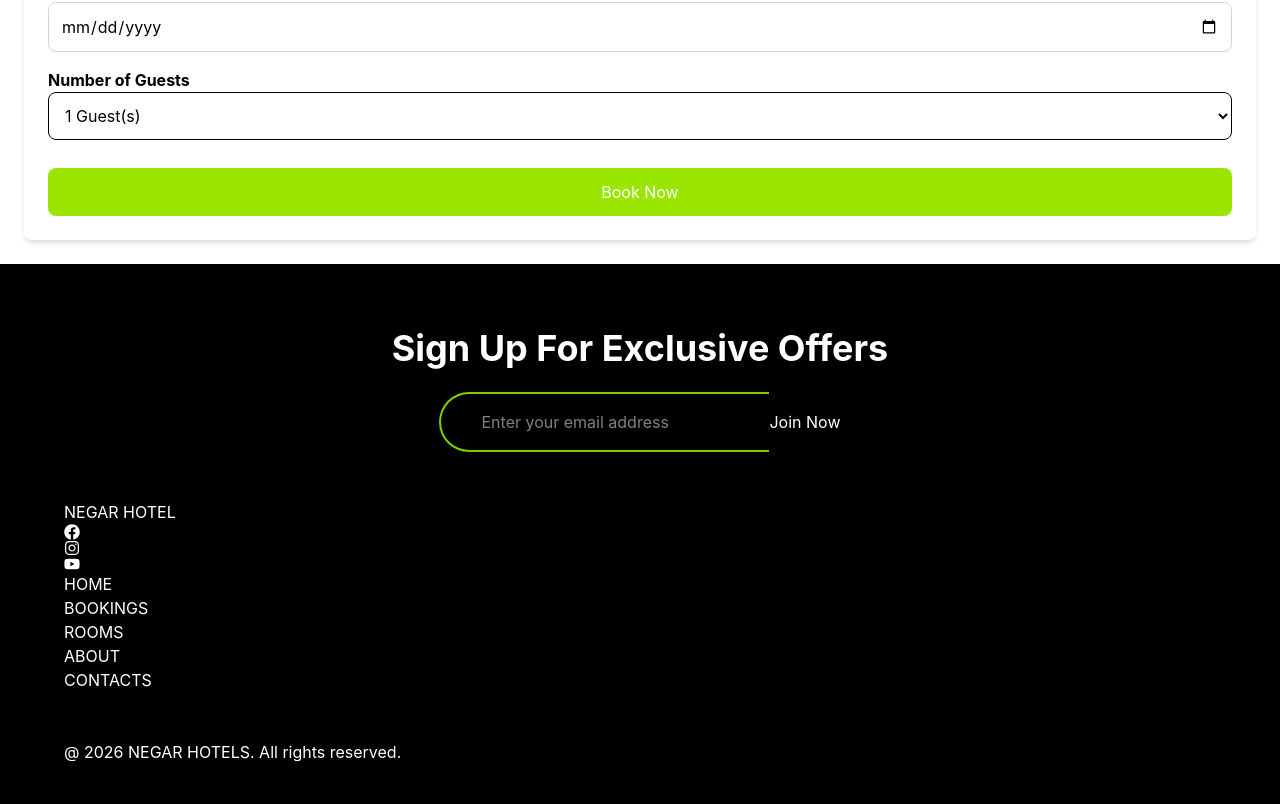
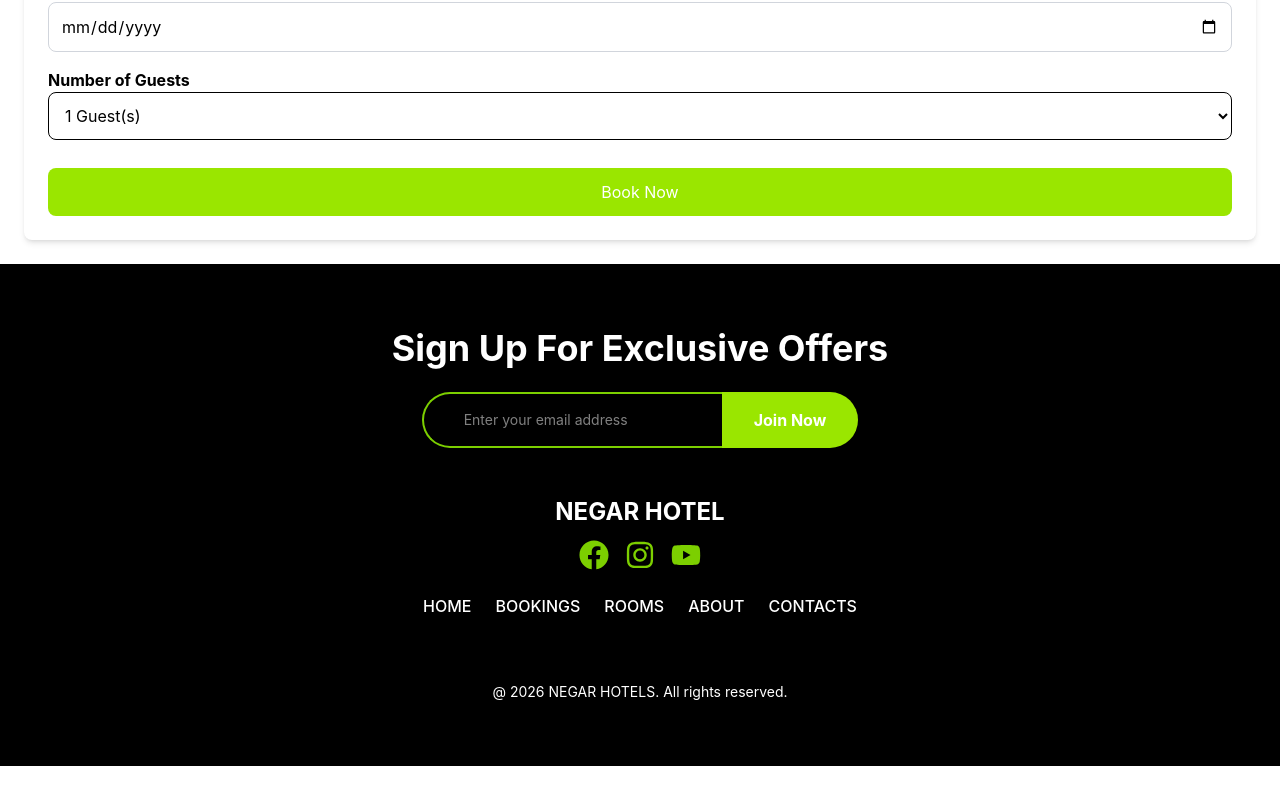
Before and after one commit to Mukhtarrahimi/Hotel-Reservation, a React app in the folder frontend/: page /room/1 in a window 1280 px wide. Shown: the part 1922-2726 px from the top of the page. After the commit the page ends 2688 px from the top, so only its background shows below. Built offline with nearby package versions, Linux system fonts and the light colour scheme; the HTML template or start-up script is replaced by a standard one.

Commit message:
frontend code finished

```diff
--- a/frontend/src/components/Footer.jsx
+++ b/frontend/src/components/Footer.jsx
@@ -8,31 +8,31 @@ function Footer() {
       <div className="grid place-content-center gap-6 text-center">
         <h2 className="text-4xl font-bold">Sign Up For Exclusive Offers</h2>
         <div className="flex items-center justify-center max-w-xl max-auto w-full">
-          <input type="email" placeholder="Enter your email address" className="flex-row px-10 py-4 border-2 border-r-0 border-lime-500 rounded-l-full outline-none" />
-          <button>Join Now</button>
+          <input type="email" placeholder="Enter your email address" className="flex-row px-10 py-4 border-2 border-r-0 border-lime-500 rounded-l-full outline-none text-sm" />
+          <button className="bg-lime-400 text-white px-8 py-4 rounded-r-full font-bold">Join Now</button>
         </div>
       </div>
       {/* Bottom Section */}
-      <div>
+      <div className="flex flex-col justify-between items-center text-center gap-6">
         <div>
-          <h2>NEGAR HOTEL</h2>
-          <div>
-            <FaFacebook />
-            <FaInstagram />
-            <FaYoutube />
+          <h2 className="text-2xl font-bold">NEGAR HOTEL</h2>
+          <div className="flex justify-center gap-4 mt-3 text-lime-500">
+            <FaFacebook className="text-3xl cursor-pointer"/>
+            <FaInstagram className="text-3xl cursor-pointer"/>
+            <FaYoutube className="text-3xl cursor-pointer"/>
           </div>
         </div>
         <div>
-          <ul>
-            <li>HOME</li>
-            <li>BOOKINGS</li>
-            <li>ROOMS</li>
-            <li>ABOUT</li>
-            <li>CONTACTS</li>
+          <ul className="flex gap-6 justify-center text-base font-medium">
+            <li className="cursor-pointer">HOME</li>
+            <li className="cursor-pointer">BOOKINGS</li>
+            <li className="cursor-pointer">ROOMS</li>
+            <li className="cursor-pointer">ABOUT</li>
+            <li className="cursor-pointer">CONTACTS</li>
           </ul>
         </div>
       </div>
-      <p>@ 2026 NEGAR HOTELS. All rights reserved.</p>
+      <p className="text-center text-sm mt-4">@ 2026 NEGAR HOTELS. All rights reserved.</p>
     </div>
   );
 }
```
